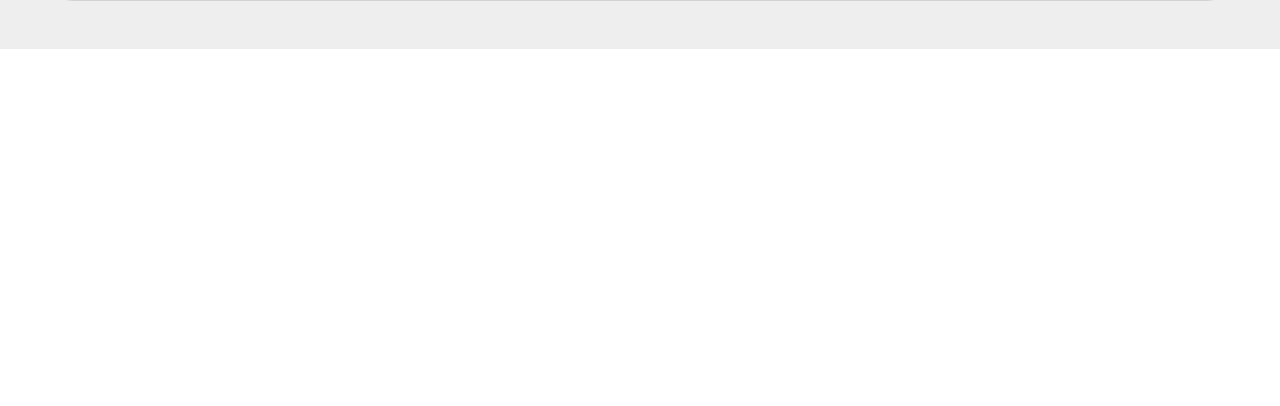
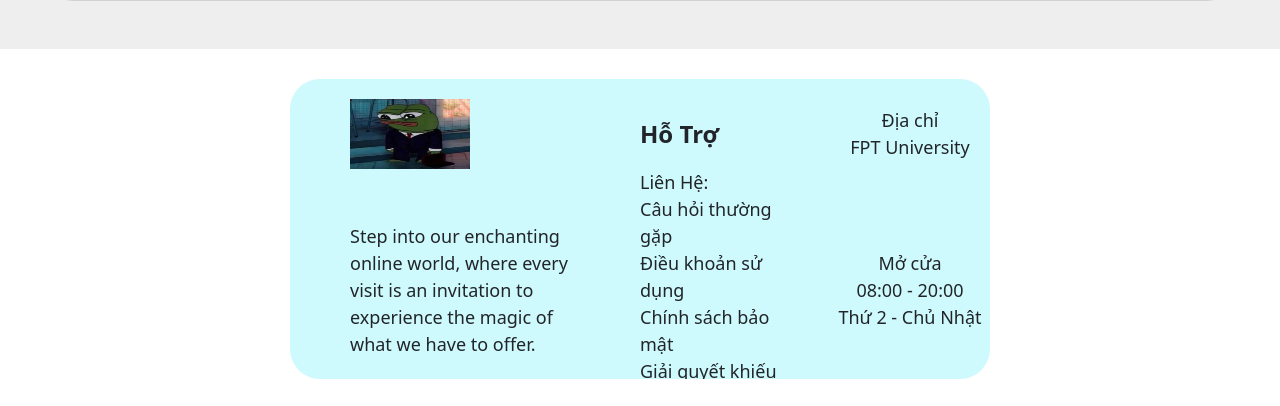
Before and after one commit to chinhbean09/ReactAPIForSWP391, a React (Create React App) app: page / in a window 1280 px wide. Shown: the part 2433-2839 px from the top of the page. Before the commit the page ends 2482 px from the top, so only its background shows below. Built offline with nearby package versions, Linux system fonts and the light colour scheme.

Commit message:
done footer

```diff
--- a/src/App.js
+++ b/src/App.js
@@ -7,7 +7,7 @@ import Registration from "./components/Registration/Registration";
 import Login from "./components/Login/Login";
 import "../node_modules/bootstrap/dist/css/bootstrap.min.css";
 import CheckBoxList from "./components/CheckBoxList/CheckBoxList";
-
+import Footer from "./components/Footer/Footer";
 
 const App = () => {
   const [hamActive, setHamActive] = useState(false);
@@ -15,11 +15,12 @@ const App = () => {
   return (
     <div className="App">
       <Navbar hamActive={hamActive} setHamActive={setHamActive} />
-      <NavbarResponsive hamActive={hamActive} />
+      {/* <NavbarResponsive hamActive={hamActive} /> */}
       <Hero />
       <CheckBoxList />
       <Registration />
       <Login />
+      <Footer/>
     </div>
   );
 };
--- /dev/null
+++ b/src/components/Footer/Footer.js
@@ -0,0 +1,64 @@
+// import { Container } from "react-bootstrap";
+import styles from "./Footer.module.css";
+
+const Footer = () => {
+    const logo = "echbuon.png";
+    return (
+        <div className={`${styles.big} center`}>
+        <div className={`${styles.container}`}>
+            <img src={logo} alt="logo" className={`${styles.brand}`} />
+            <div className={`${styles.text1}`}>
+                <div>Step into our enchanting </div>
+                <div>online world, where every</div>
+                <div>visit is an invitation to </div>
+                <div>experience the magic of </div>
+                <div>what we have to offer.</div>
+            </div>
+            <div className={`${styles.text3}`}>
+                Hỗ Trợ
+            </div>
+
+            <div className={`${styles.text2}`}>
+                <div className={`${styles.LH}`}>Liên Hệ: </div>
+                <div>Câu hỏi thường gặp</div>
+                <div>Điều khoản sử dụng</div>
+                <div>Chính sách bảo mật</div>
+                <div>Giải quyết khiếu nại</div>
+            </div>
+            <div className={`${styles.text4}`}>
+                <div>Địa chỉ</div>
+                <div>FPT University </div>
+            </div>
+            <div className={`${styles.text5}`}>
+                <div>Mở cửa</div>
+                <div>08:00 - 20:00 </div>
+                <div>Thứ 2 - Chủ Nhật</div>
+            </div>
+            <div className={`${styles.icon}`}>
+            <span>
+              <a href="https://www.facebook.com/" className="fab fa-facebook-square">
+                {" "}
+              </a>
+            </span>
+            <span>
+              <a href="https://twitter.com/" className="fab fa-twitter">
+                {" "}
+              </a>
+            </span>
+            <span>
+              <a
+                href="https://instagram.com/" className="fab fa-instagram">
+                {" "}
+              </a>
+            </span>
+            <span>
+              <a href="https://www.pinterest.com/" className="fab fa-pinterest">
+                {" "}
+              </a>
+            </span>
+          </div>
+        </div>
+        </div>
+    )
+}
+export default Footer;
--- /dev/null
+++ b/src/components/Footer/Footer.module.css
@@ -0,0 +1,64 @@
+.container {
+    width: 952px;
+    height: 300px;
+    border-radius: 30px;
+    margin: 30px 290px 30px;
+    background: rgba(129, 242, 250, 0.381);
+    padding-left: 60px;
+    padding-top: 20px;
+    display: grid;
+    grid-template-columns: 3fr 2fr 2fr;
+    column-gap: 30px;
+    align-items: center;
+    display: grid;
+    grid-template-rows: 2fr 4fr;
+    overflow: hidden;
+}
+.brand {
+    width: 120px;
+    cursor: pointer;
+    height: 70px;
+    text-align: left;
+    grid-row: 1;
+  }
+  .text1 {
+    grid-column: 1 ;
+    text-align: left;
+    grid-row: 2;
+    font-size: 18px;
+  }
+  .text2 {
+    grid-column: 2 ;
+    text-align: left;
+    grid-row: 2;
+    font-size: 18px;
+  }
+  .text3{
+    grid-row: 1;
+    text-align: left;
+    font-weight: bold;
+    font-size: 24px;
+}
+  .text4{
+    grid-row: 1;
+    grid-column: 3;
+    font-size: 18px;
+  }
+  .text5{
+    grid-row: 2;
+    grid-column: 3;
+    font-size: 18px;
+  }
+.icon{
+  width: 260px;
+  height: 90px;
+  font-size: 26px;
+  align-items: center;
+  text-align: left;
+}
+.LH{
+  text-align: left;
+
+    font-size: 18px;
+
+}
--- a/src/components/Navbar/Navbar.js
+++ b/src/components/Navbar/Navbar.js
@@ -18,11 +18,9 @@ const Navbar = ({ hamActive, setHamActive }) => {
         >
           <span className={styles.hamburgerLines}></span>
         </button>
-
         <div className={`${styles.navLeft}`}>
         <img src={logo} alt="logo" className={`${styles.brand}`} />
       </div>
-
         <div className={`${styles.navRight} center`}>
           <div className={styles.navLinksWrapper}>
             <div className={styles.verticalLine}> </div>
@@ -42,17 +40,13 @@ const Navbar = ({ hamActive, setHamActive }) => {
               Join us
             </a>
           </div>
-
           <div>
           <a href="/" className={styles.login}>
               Log in
             </a>
-
             <button className={styles.signup}>Sign Up</button>
           <a className={styles.icon1}><i class="fas fa-cart-plus"></i></a>
           <a className={styles.icon2}><i class="fas fa-bell"></i></a>
-
-
           </div>
         </div>
       </div>
```
